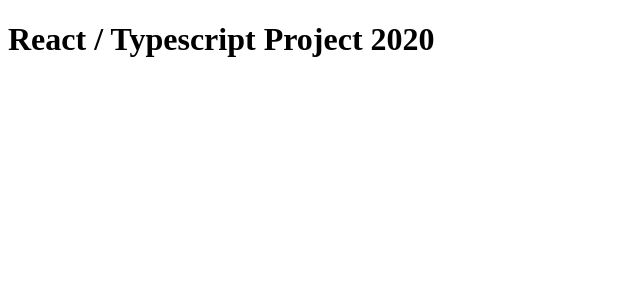
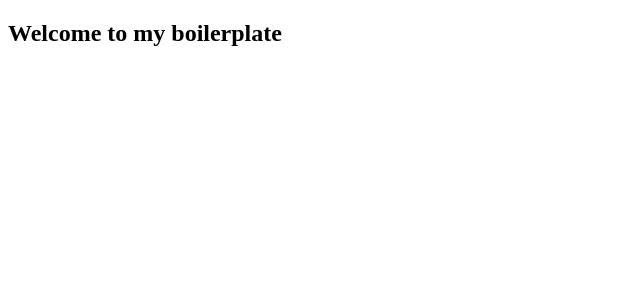
Before and after one commit to andrescabana86/epic-react-boilerplate, a React app: page / in a window 1280 px wide. Shown: the top 300 px of the page, without its empty margins (0-640 px from the left). Built offline with nearby package versions, Linux system fonts and the light colour scheme.

Commit message:
feat: run test and cover specs

```diff
--- a/src/components/app/app.tsx
+++ b/src/components/app/app.tsx
@@ -3,6 +3,14 @@
 
 export class App extends React.PureComponent {
   render() {
-    return <h1 className="app">React / Typescript Project 2020</h1>
+    return (
+      <section className="app">
+        <header className="app__header">
+          <h1 data-testid="title" className="app__header-title">
+            Welcome to my boilerplate
+          </h1>
+        </header>
+      </section>
+    )
   }
 }
```
Also changed, not shown: 1 other file (tests, documents, lock files or other folders).
